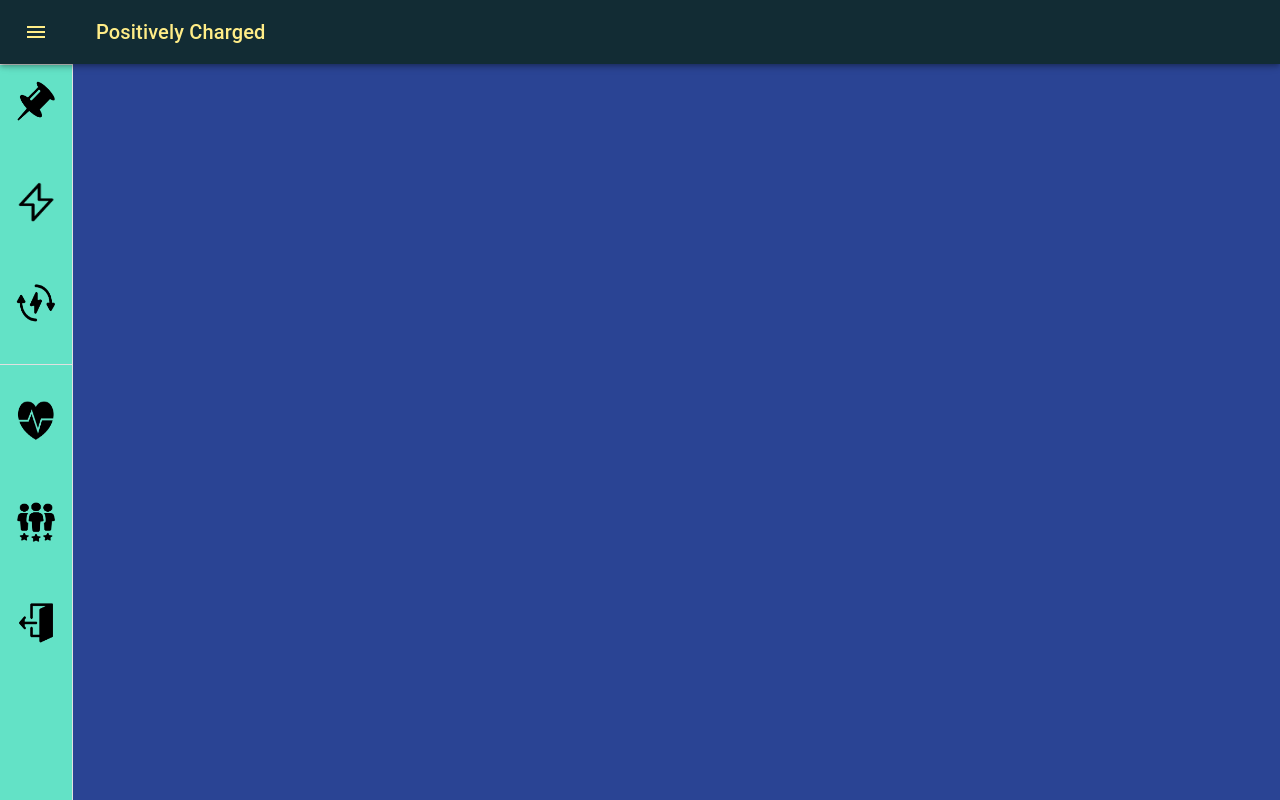
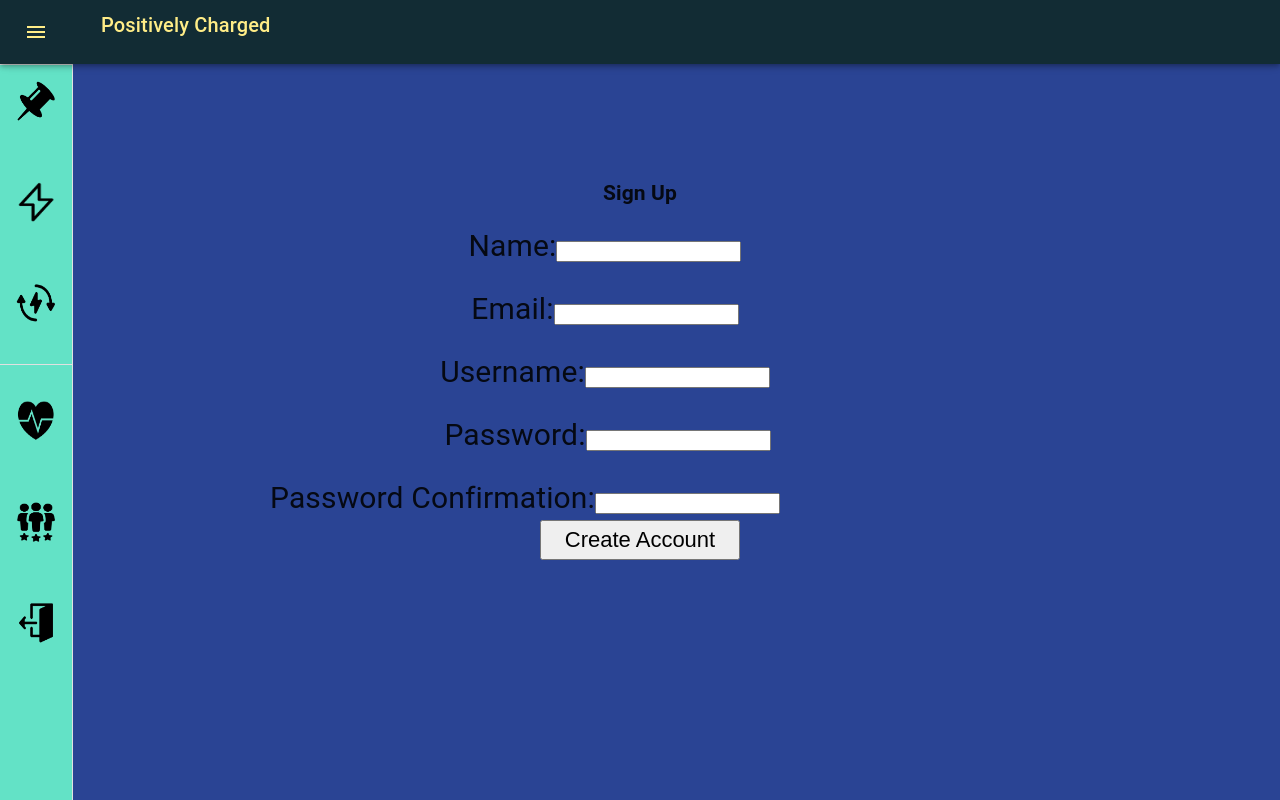
Before and after one commit to natey37/PCF, a React (Create React App) app: page /signup in a window 1280 px wide. Built offline with nearby package versions, Linux system fonts and the light colour scheme.

Commit message:
added login and signup

```diff
--- a/src/App.js
+++ b/src/App.js
@@ -6,16 +6,111 @@ import Recharge from './Recharge.js'
 import Home from './Home.js'
 import Leaders from './Leaders.js'
 import Feelings from './Feelings.js'
-
+import Login from './Login.js'
+import Signup from './Signup.js'
 import {BrowserRouter as Router, Switch, Route, Link} from "react-router-dom";
 
-function App() {
+class App extends React.Component {
+
+  state = {
+    loginForm: {
+      username: '',
+      password: ''
+    },
+    signupForm: {
+      name: '',
+      email: '',
+      username: '',
+      password: '',
+      passwordConfirmation: ''
+    },
+    currentUser: null
+}
+
+setUser = (user) => {
+  console.log(this.props)
+  this.setState({
+    currentUser: user
+  }, () => {
+    this.props.history.push('/recharge')
+  })
+}
+
+handleUserChange = (event) => {
+  this.setState({
+    loginForm: {...this.state.loginForm, [event.target.name]: event.target.value
+    }
+  })
+}
+
+handleUserSubmit = (event) => {
+  event.preventDefault()
+    fetch('http://localhost:3000/login', {
+      method: "POST",
+      headers: {
+        'Content-Type': 'application/json'
+      },
+      body: JSON.stringify(this.state.loginForm)
+    })
+    .then(res => res.json())
+    .then(response => {
+      console.log(response)
+      if(response.errors){
+        alert(response.errors)
+      } else {
+        this.setUser(response.user)
+
+      }
+    })
+
+}
+
+handleNewUserChange = (event) => {
+  this.setState({
+    signupForm: {...this.state.signupForm, [event.target.name]: event.target.value
+    }  })
+}
+
+handleNewUserSubmit = (event) => {
+  event.preventDefault()
+
+  if(this.state.password === this.state.passwordConfirmation){
+      fetch('http://localhost:3000/users', {
+        method: "POST",
+        headers: {
+          'Content-Type': 'application/json'
+        },
+        body: JSON.stringify({name: this.state.signupForm.name, email: this.state.signupForm.email, username: this.state.signupForm.username, password: this.state.signupForm.password})
+      })
+      .then(res => res.json())
+      .then(response => {
+        if(response.errors){
+          alert(response.errors)
+        } else {
+          this.setUser(response.user)
+
+        }
+      })
+    } else {
+      alert("Passwords dont match!")
+    }
+
+}
+
+  render(){
+    console.log(this.state.currentUser)
     return (
       <div className="App" style={{backgroundColor: '#2A4494'}}>
 
-        <Router>
-          <Nav/>
+
+            <Nav currentUser={this.state.currentUser}/>
             <Switch>
+                <Route exact path="/login"
+                  render={(props) => <Login  handleSubmit={this.handleUserSubmit} handleChange={this.handleUserChange}/>}
+                />
+                <Route exact path="/signup"
+                  render={(props) => <Signup  handleChange={this.handleNewUserChange} handleSubmit={this.handleNewUserSubmit} currentUser={this.state.currentUser}/>}
+                />
                 <Route exact path="/home"
                   render={(props) => <Home />}
                 />
@@ -32,9 +127,11 @@ function App() {
                   render={(props) => <Leaders />}
                 />
               </Switch>
-        </Router>
+
       </div>
     );
   }
 
+}
+
 export default App;
--- /dev/null
+++ b/src/Login.js
@@ -0,0 +1,100 @@
+import React from 'react';
+import { Link } from "react-router-dom";
+
+
+class Login extends React.Component {
+
+
+  render () {
+
+
+
+
+
+    // backgroundColor: '#008080'
+    return (
+      <div >
+
+
+
+        <br></br>
+        <br></br>
+        <br></br>
+        <br></br>
+        <br></br>
+        <br></br>
+        <br></br>
+        <br></br>
+
+        <div>
+            <h2 style={{textAlign: "center"}}>Login</h2>
+        </div>
+        <div style={{textAlign: "center"}}>
+          <form onSubmit={(event) => this.props.handleSubmit(event)}>
+            <label style={{fontSize: "30px"}}>
+              Username:
+              <input onChange={(event) => this.props.handleChange(event)}  type="text" name="username" style={{marginRight: '75px'}} />
+            </label>
+            <br></br>
+            <br></br>
+            <label style={{fontSize: "30px"}}>
+              Password:
+              <input onChange={(event) => this.props.handleChange(event)} type="text" name="password" style={{marginRight: '70px'}}/>
+            </label>
+            <br></br>
+
+            <button  type="submit" value="Log-In" style={{width: "200px", height: '40px', fontSize: "22px"}}>Log In</button>
+          </form>
+
+            <Link to="/signup" style={{color: 'white'}}>Dont have an account? Sign up!</Link>
+
+        </div>
+
+
+
+
+
+
+        {/* <div>
+          <h4 style={{textAlign: "center"}}>OR</h4>
+        </div> */}
+
+
+        {/* <div>
+            <h2 style={{textAlign: "center"}}>Sign Up</h2>
+        </div>
+        <div style={{textAlign: "center"}}>
+          <form onSubmit={(event) => this.props.handleNewUserSubmit(event)}>
+            <label style={{fontSize: "30px"}}>
+              Username:
+              <input onChange={(event) => this.props.handleNewUserChange(event)}  type="text" name="username" style={{marginRight: '70px'}}/>
+            </label>
+            <br></br>
+            <br></br>
+            <label style={{fontSize: "30px"}}>
+              Password:
+              <input onChange={(event) => this.props.handleNewUserChange(event)}  type="text" name="password" style={{marginRight: '65px'}}/>
+            </label>
+            <br></br>
+            <br></br>
+            <label style={{fontSize: "30px"}}>
+              Password Confirmation:
+              <input onChange={(event) => this.props.handleNewUserChange(event)} type="text" name="passwordConfirmation" style={{marginRight: '230px'}} />
+            </label>
+            <br></br>
+
+
+            <button  type="submit" value="Create-Account" style={{width: "200px", height: '40px', fontSize: "22px"}}>Create Account</button>
+            </form>
+          {/* {this.props.userLogged === false && this.props.errors.map(error => <h3 key={error}>{error}</h3>)} */}
+
+
+      </div>
+
+
+    );
+  }
+
+}
+
+export default Login;
--- a/src/Nav.js
+++ b/src/Nav.js
@@ -22,7 +22,7 @@ import leaders from './styling/leaders.png'
 import logout from './styling/logout.png'
 import recharge from './styling/recharge.png'
 import sentiment from './styling/sentiment.png'
-
+import login from './styling/login.png'
 import { Link } from "react-router-dom";
 
 
@@ -91,9 +91,16 @@ const useStyles = makeStyles((theme) => ({
     flexGrow: 1,
     padding: theme.spacing(3),
   },
+  row: {
+    display: 'flex'
+},
+ column: {
+    flex: '33%',
+    padding: '5px'
+}
 }));
 
-export default function MiniDrawer() {
+export default function MiniDrawer(props) {
   const classes = useStyles();
   const theme = useTheme();
   const [open, setOpen] = React.useState(false);
@@ -105,6 +112,7 @@ export default function MiniDrawer() {
   const handleDrawerClose = () => {
     setOpen(false);
   };
+//   console.log(props.currentUser.username)
 
   return (
     <div className={classes.root}>
@@ -128,9 +136,38 @@ export default function MiniDrawer() {
           >
             <MenuIcon style={{color: '#FFED87'}}/>
           </IconButton>
-          <Typography  style={{color: '#FFED87'}} variant="h6" noWrap>
-            Positively Charged
-          </Typography>
+
+          <div className={classes.row} >
+            <div className={classes.column}>
+                <Typography  style={{color: '#FFED87'}} variant="h6" noWrap>
+                    Positively Charged
+                </Typography>
+            </div>
+            {props.currentUser === null ? null :
+                <div className={classes.column}>
+                <Typography  style={{color: '#FFED87', marginLeft: '300px'}} variant="h6" noWrap>
+                    Welcome {props.currentUser.username}
+                </Typography>
+            </div>
+            }
+
+            <div className={classes.column} >
+                <Link to="/login">
+                        <img style={{width: '40px', height: '40px', marginLeft: '1000px'}} src={login}></img>
+                </Link>
+            </div>
+          </div>
+          {/* <div style={row}>
+                   <div style={column}>
+                        <img style={{width: '40px', height: '40px', marginRight: '280px'}} src={pin_flipped} alt="Snow" />
+                    </div>
+                    <div style={column}>
+                        <HomeFilter></HomeFilter>
+                    </div>
+                    <div style={column}>
+                        <img style={{width: '40px', height: '40px', marginLeft: '280px' }} src={home_pin} alt="Mountains"/>
+                    </div>
+                </div> */}
 
 
           {/* <Typography  style={{color: '#FFED87', position: "absolute", paddingLeft: "1500px"}} variant="h6" noWrap>
@@ -223,7 +260,7 @@ export default function MiniDrawer() {
             <br></br>
             <br></br>
 
-                {['Log Out'].map((text, index) => (
+            {['Log Out'].map((text, index) => (
                 <ListItem  button key={text}>
                 <ListItemIcon>
                     <img style={{width: '40px', height: '40px'}}src={logout}></img>
@@ -234,15 +271,6 @@ export default function MiniDrawer() {
             ))}
         </List>
       </Drawer>
-      {/* <main className={classes.content} style={{backgroundColor: '#2A4494', height:"100vh"}}>
-        <div className={classes.toolbar} />
-        <Typography paragraph>
-          this is positively charged!
-        </Typography>
-        <Typography paragraph>
-        send some postive charge!
-        </Typography>
-      </main> */}
     </div>
   );
 }
--- /dev/null
+++ b/src/Signup.js
@@ -0,0 +1,84 @@
+import React from 'react';
+import { Redirect } from "react-router-dom"
+
+class Signup extends React.Component {
+
+
+
+
+
+  render () {
+
+
+
+
+
+    // backgroundColor: '#008080'
+    return (
+      <div >
+            {/* {this.props.currentUser && <Redirect to='/recharge'/>} */}
+
+
+
+        <br></br>
+        <br></br>
+        <br></br>
+        <br></br>
+        <br></br>
+        <br></br>
+        <br></br>
+        <br></br>
+
+
+        <div>
+            <h2 style={{textAlign: "center"}}>Sign Up</h2>
+        </div>
+        <div style={{textAlign: "center"}}>
+          <form onSubmit={(event) => this.props.handleSubmit(event)}>
+
+            <label style={{fontSize: "30px"}}>
+              Name:
+              <input onChange={(event) => this.props.handleChange(event)}  type="text" name="name" style={{marginRight: '70px'}}/>
+            </label>
+            <br></br>
+            <br></br>
+            <label style={{fontSize: "30px"}}>
+              Email:
+              <input onChange={(event) => this.props.handleChange(event)}  type="text" name="email" style={{marginRight: '70px'}}/>
+            </label>
+            <br></br>
+            <br></br>
+            <label style={{fontSize: "30px"}}>
+              Username:
+              <input onChange={(event) => this.props.handleChange(event)}  type="text" name="username" style={{marginRight: '70px'}}/>
+            </label>
+            <br></br>
+            <br></br>
+            <label style={{fontSize: "30px"}}>
+              Password:
+              <input onChange={(event) => this.props.handleChange(event)}  type="text" name="password" style={{marginRight: '65px'}}/>
+            </label>
+            <br></br>
+            <br></br>
+            <label style={{fontSize: "30px"}}>
+              Password Confirmation:
+              <input onChange={(event) => this.props.handleChange(event)} type="text" name="passwordConfirmation" style={{marginRight: '230px'}} />
+            </label>
+            <br></br>
+
+
+            <button  type="submit" value="Create-Account" style={{width: "200px", height: '40px', fontSize: "22px"}}>Create Account</button>
+            </form>
+          {/* {this.props.userLogged === false && this.props.errors.map(error => <h3 key={error}>{error}</h3>)} */}
+
+        </div>
+
+      </div>
+
+
+    );
+  }
+
+}
+
+export default Signup;
--- a/src/index.js
+++ b/src/index.js
@@ -2,13 +2,16 @@ import React from 'react';
 import ReactDOM from 'react-dom';
 import './styling/index.css';
 import App from './App';
+import { BrowserRouter as Router, Route } from 'react-router-dom'
 
-ReactDOM.render(
-  <React.StrictMode>
-    <App />
-  </React.StrictMode>,
-  document.getElementById('root')
-);
+// ReactDOM.render(
+//   <React.StrictMode>
+//     <App />
+//   </React.StrictMode>,
+//   document.getElementById('root')
+// );
+
+ReactDOM.render(<Router><Route path='/' component={App} /></Router>, document.getElementById('root'));
 
 // If you want your app to work offline and load faster, you can change
 // unregister() to register() below. Note this comes with some pitfalls.
```
Also changed, not shown: src/containers/FeelingsContainer.js (+4 -4 lines), src/styling/login.png (added). Lines whose indentation alone changed are shown as unchanged.
